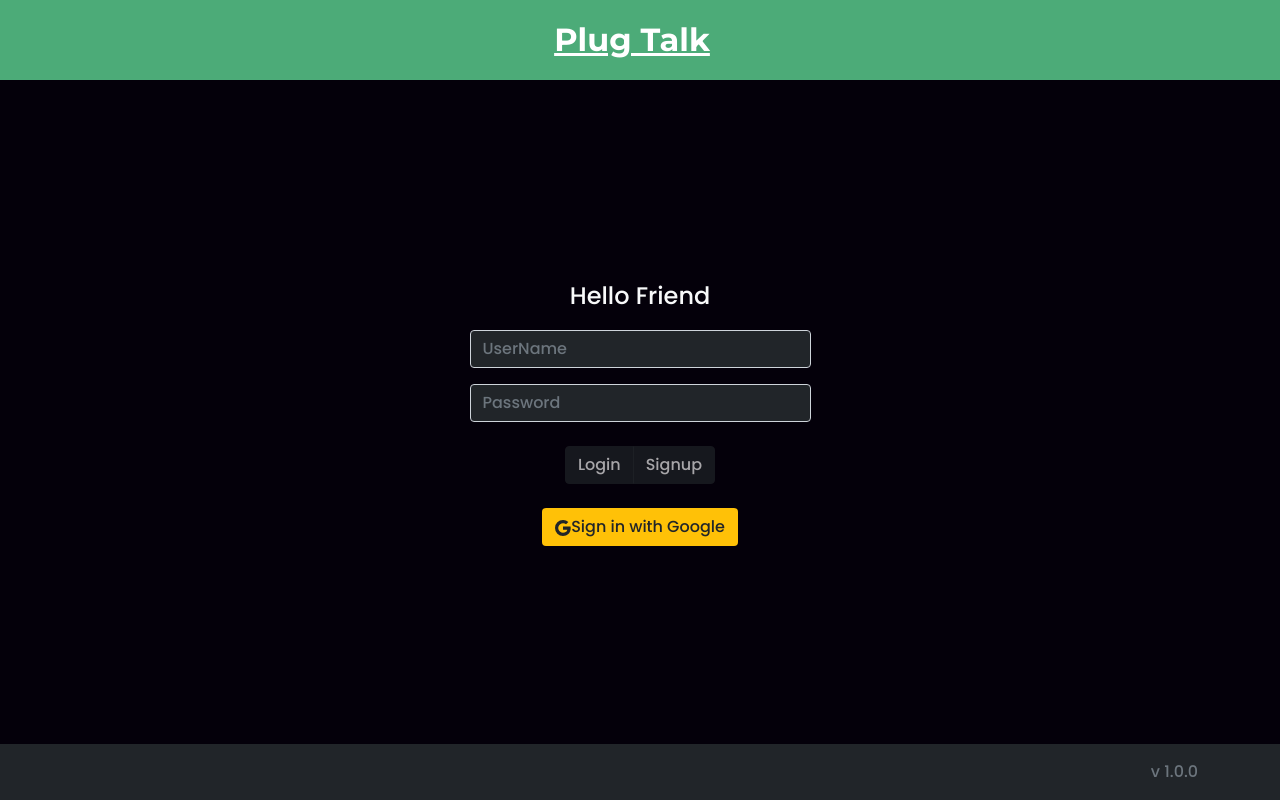
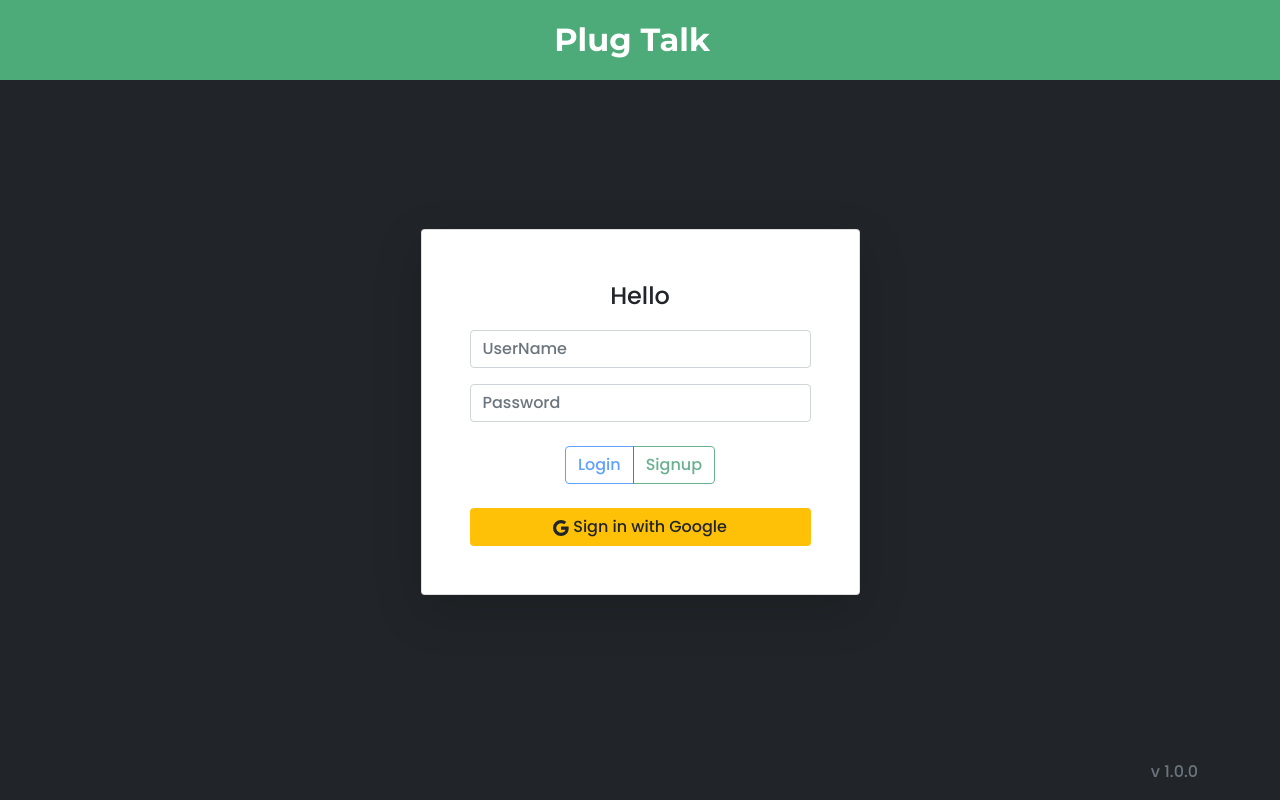
Before and after one commit to Guchii/PlugTalk, a React (Create React App) app: page / in a window 1280 px wide. Built offline with nearby package versions, Linux system fonts and the light colour scheme; no server answers.

Commit message:
Nice Login Page

```diff
--- a/src/App.css
+++ b/src/App.css
@@ -16,7 +16,7 @@
 }
 
 .Messages {
-    height: 87vh;
+    height: 90vh;
     overflow-y: scroll;
 }
 
--- a/src/LoginPage.jsx
+++ b/src/LoginPage.jsx
@@ -19,32 +19,36 @@ const LoginPage = () => {
                 </div>
             </nav>
             <div
-                className="d-flex align-items-center justify-content-center"
+                className="d-flex align-items-center justify-content-center bg-dark"
                 style={{
-                    backgroundColor: " #04000A",
                     height: "calc(100vh - 80px - 56px)",
                     margin: 0,
                     padding: 0,
                 }}
             >
-                <div className="text-center">
-                    <p className="fs-4 text-light">
-                        Hello {name ? name : "Friend"}
+                <div className="card p-5 text-center shadow-lg">
+                    <p className="fs-4 text-dark">
+                        Hello {name ? name : ""}
                     </p>
                     <form action="" className="">
                         <div className="mb-3">
                             <input
-                                className="form-control bg-dark text-light"
+                                className="form-control"
                                 type="text"
                                 placeholder="UserName"
                                 onChange={(e) => {
-                                    setName(e.target.value);
+                                    let nice = e.target.value;
+                                    if(nice.length>18){
+                                        nice = nice.substring(0,18);
+                                    }
+                                    e.target.value = nice;
+                                    setName(nice);
                                 }}
                             />
                         </div>
                         <div className="mb-3">
                             <input
-                                className="form-control bg-dark text-light"
+                                className="form-control"
                                 type="password"
                                 placeholder="Password"
                             />
@@ -52,31 +56,31 @@ const LoginPage = () => {
                         <div className="btn-group mt-2">
                             <button
                                 onClick=""
-                                className="btn btn-dark"
+                                className="btn btn-outline-primary"
                                 disabled
                             >
                                 Login
                             </button>
                             <button
                                 onClick=""
-                                className="btn btn-dark"
+                                className="btn btn-outline-success"
                                 disabled
                             >
                                 Signup
                             </button>
                         </div>
                     </form>
-                    <button className="btn bg-warning mt-4" onClick={signIn}>
+                    <button className="btn bg-warning mt-4 position-relative " onClick={signIn}>
                         <svg
                             xmlns="http://www.w3.org/2000/svg"
                             width="16"
                             height="16"
                             fill="currentColor"
-                            class="bi bi-google"
+                            className="bi bi-google"
                             viewBox="0 0 16 16"
                         >
                             <path d="M15.545 6.558a9.42 9.42 0 0 1 .139 1.626c0 2.434-.87 4.492-2.384 5.885h.002C11.978 15.292 10.158 16 8 16A8 8 0 1 1 8 0a7.689 7.689 0 0 1 5.352 2.082l-2.284 2.284A4.347 4.347 0 0 0 8 3.166c-2.087 0-3.86 1.408-4.492 3.304a4.792 4.792 0 0 0 0 3.063h.003c.635 1.893 2.405 3.301 4.492 3.301 1.078 0 2.004-.276 2.722-.764h-.003a3.702 3.702 0 0 0 1.599-2.431H8v-3.08h7.545z" />
-                        </svg>
+                        </svg>{" "}
                         Sign in with Google
                     </button>
                 </div>
--- a/src/login.css
+++ b/src/login.css
@@ -1,18 +1,14 @@
-
-*{
-    padding: 0;
-    margin: 0;
+.login-container {
+    max-height: 100vh;
 }
-
-.login-container input{
-    display: block;
-}
-
 .container-fluid span.navbar-brand {
     font-family: 'Montserrat', sans-serif;
-    text-decoration: underline;
 }
 
 .login-container nav {
     height: 80px;
 }
+
+.login-container input {
+    max-width: 100%;
+}
```
